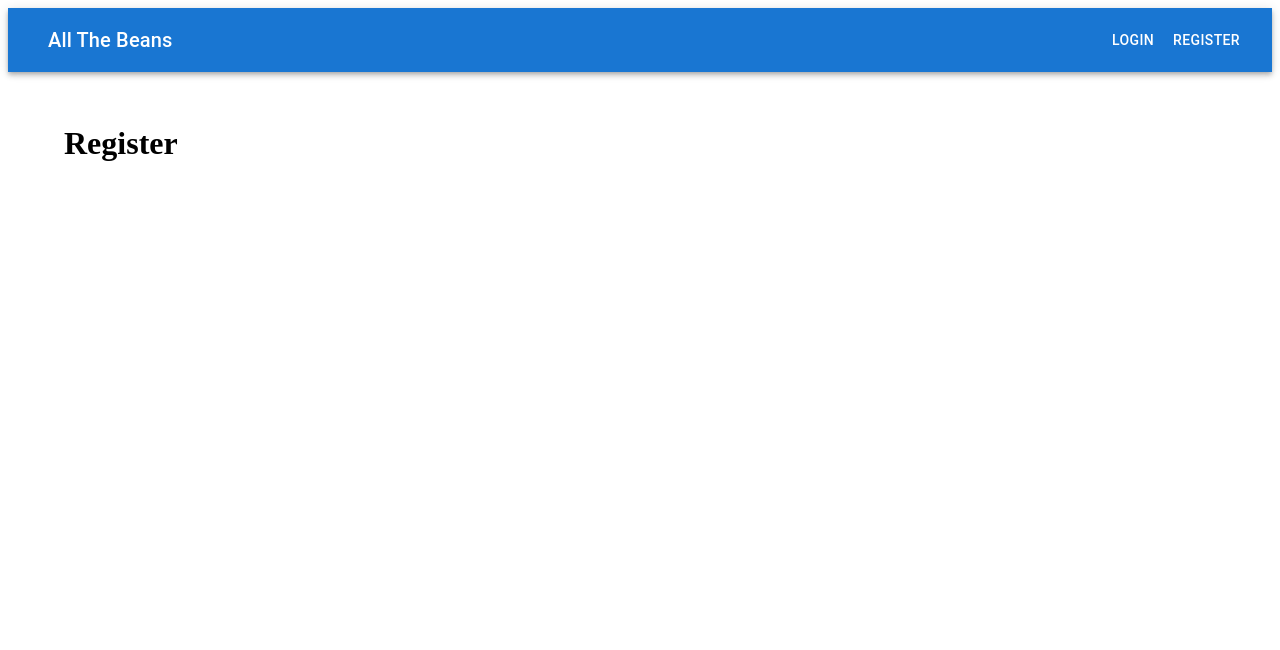
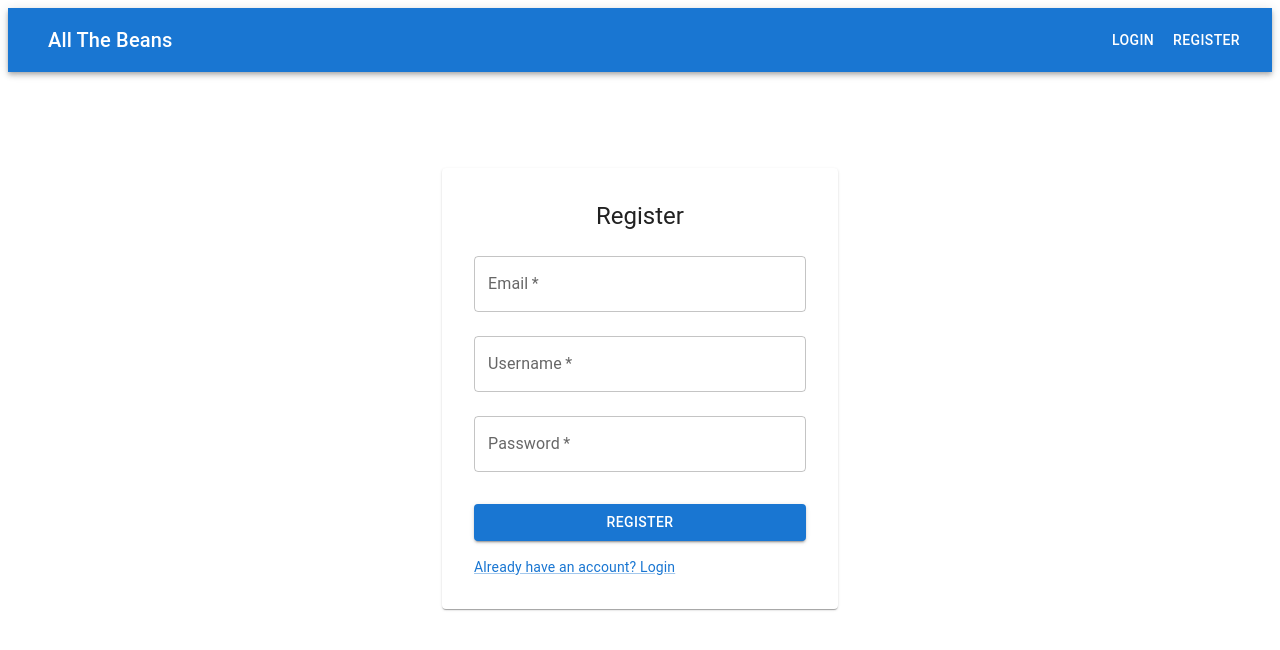
Before and after one commit to estonfle/AllTheBeans, a React (Vite) app in the folder AllTheBeans-Frontend/: page /register in a window 1280 px wide. Shown: the top 650 px of the page. Built offline with nearby package versions, Linux system fonts and the light colour scheme; some icons are missing.

Commit message:
Implement authentication context and update login/register pages

```diff
--- a/AllTheBeans-Frontend/src/App.tsx
+++ b/AllTheBeans-Frontend/src/App.tsx
@@ -1,4 +1,5 @@
 import { BrowserRouter, Routes, Route } from 'react-router-dom';
+import { AuthProvider } from './context/AuthContext';
 import Layout from './components/Layout';
 import HomePage from './pages/HomePage';
 import LoginPage from './pages/LoginPage';
@@ -6,6 +7,7 @@ import RegisterPage from './pages/RegisterPage';
 
 export default function App() {
   return (
+    <AuthProvider>
       <BrowserRouter>
         <Routes>
           <Route path="/" element={<Layout />}>
@@ -15,5 +17,6 @@ export default function App() {
           </Route>
         </Routes>
       </BrowserRouter>
+    </AuthProvider>
   );
 }
--- a/AllTheBeans-Frontend/src/components/Layout.tsx
+++ b/AllTheBeans-Frontend/src/components/Layout.tsx
@@ -1,8 +1,12 @@
 import { AppBar, Toolbar, Container, Typography, Button } from '@mui/material';
-import { Outlet, Link as RouterLink } from 'react-router-dom';
+import { Outlet, Link as RouterLink, useNavigate } from 'react-router-dom';
 import LocalCafeIcon from '@mui/icons-material/LocalCafe';
+import { useAuth } from '../context/AuthContext';
 
 export default function Layout() {
+    const { logout, user, isAuthenticated } = useAuth();
+    const navigate = useNavigate();
+
     return (
         <>
             <AppBar position="sticky">
@@ -12,8 +16,18 @@ export default function Layout() {
                         All The Beans
                     </Typography>
 
-                    <Button color="inherit" component={RouterLink} to="/login">Login</Button>
-                    <Button color="inherit" component={RouterLink} to="/register">Register</Button>
+                    {isAuthenticated ? (
+                        <>
+                            <Typography sx={{ mx: 2 }}>{user?.username}</Typography>
+                            <Button color="inherit" onClick={() => { logout(); navigate('/login'); }}>Logout</Button>
+                        </>
+                    ) : (
+                        <>
+                            <Button color="inherit" component={RouterLink} to="/login">Login</Button>
+                            <Button color="inherit" component={RouterLink} to="/register">Register</Button>
+                        </>
+                    )}
+
                 </Toolbar>
             </AppBar>
 
--- /dev/null
+++ b/AllTheBeans-Frontend/src/context/AuthContext.tsx
@@ -0,0 +1,75 @@
+import { createContext, useState, useEffect, useContext } from 'react';
+import type { ReactNode } from 'react';
+import { jwtDecode } from 'jwt-decode';
+
+interface User {
+    email: string;
+    username: string;
+}
+
+interface AuthContextType {
+    user: User | null;
+    token: string | null;
+    isAuthenticated: boolean;
+    login: (token: string, email: string) => void;
+    logout: () => void;
+}
+
+const AuthContext = createContext<AuthContextType | undefined>(undefined);
+
+export const AuthProvider = ({ children }: { children: ReactNode; }) => {
+    const [user, setUser] = useState<User | null>(null);
+    const [token, setToken] = useState<string | null>(localStorage.getItem('token'));
+
+    useEffect(() => {
+        if (token) {
+            try {
+                // 1. Check if token is expired
+                const decoded: any = jwtDecode(token);
+                const currentTime = Date.now() / 1000;
+
+                if (decoded.exp < currentTime) {
+                    // Token expired
+                    logout();
+                } else {
+                    // Token valid, restore user state
+                    setUser({
+                        email: decoded.sub || '',
+                        username: decoded.username || ''
+                    });
+                }
+            } catch (error) {
+                // Token is garbage/corrupted
+                logout();
+            }
+        }
+    }, [token]);
+
+    const login = (newToken: string, email: string) => {
+        localStorage.setItem('token', newToken);
+        setToken(newToken);
+        const decoded: any = jwtDecode(newToken);
+        setUser({
+            email: email,
+            username: decoded.username || ''
+        });
+    };
+
+    const logout = () => {
+        localStorage.removeItem('token');
+        setToken(null);
+        setUser(null);
+    };
+
+    return (
+        <AuthContext.Provider value={{ user, token, isAuthenticated: !!user, login, logout }}>
+            {children}
+        </AuthContext.Provider>
+    );
+};
+
+export const useAuth = () => {
+    const context = useContext(AuthContext);
+    if (!context) throw new Error('useAuth must be used within AuthProvider');
+    return context;
+};
--- a/AllTheBeans-Frontend/src/pages/LoginPage.tsx
+++ b/AllTheBeans-Frontend/src/pages/LoginPage.tsx
@@ -1,5 +1,35 @@
+import { useState } from 'react';
+import { Container, TextField, Button, Typography, Paper, Box, Link } from '@mui/material';
+import { Link as RouterLink, useNavigate } from 'react-router-dom';
+import { authApi } from '../api/auth';
+import { useAuth } from '../context/AuthContext';
+
 export default function LoginPage() {
+    const [email, setEmail] = useState('');
+    const [password, setPassword] = useState('');
+    const { login } = useAuth();
+    const navigate = useNavigate();
+
+    const handleSubmit = async (e: React.FormEvent) => {
+        e.preventDefault();
+        try {
+            const data = await authApi.login({ email, password });
+            login(data.token, data.email);
+            navigate('/');
+        } catch (err) { /* Handled globally */ }
+    };
+
     return (
-        <h1>Login</h1>
+        <Container maxWidth="xs" sx={{ mt: 8 }}>
+            <Paper sx={{ p: 4 }}>
+                <Typography variant="h5" align="center" gutterBottom>Sign In</Typography>
+                <Box component="form" onSubmit={handleSubmit}>
+                    <TextField fullWidth label="Email" margin="normal" required value={email} onChange={e => setEmail(e.target.value)} />
+                    <TextField fullWidth label="Password" type="password" margin="normal" required value={password} onChange={e => setPassword(e.target.value)} />
+                    <Button type="submit" fullWidth variant="contained" sx={{ mt: 3, mb: 2 }}>Sign In</Button>
+                    <Link component={RouterLink} to="/register" variant="body2">Don't have an account? Register</Link>
+                </Box>
+            </Paper>
+        </Container>
     );
 }
--- a/AllTheBeans-Frontend/src/pages/RegisterPage.tsx
+++ b/AllTheBeans-Frontend/src/pages/RegisterPage.tsx
@@ -1,5 +1,34 @@
+import { useState } from 'react';
+import { Container, TextField, Button, Typography, Paper, Box, Link } from '@mui/material';
+import { Link as RouterLink, useNavigate } from 'react-router-dom';
+import { authApi } from '../api/auth';
+
 export default function RegisterPage() {
+    const [email, setEmail] = useState('');
+    const [username, setUsername] = useState('');
+    const [password, setPassword] = useState('');
+    const navigate = useNavigate();
+
+    const handleSubmit = async (e: React.FormEvent) => {
+        e.preventDefault();
+        try {
+            await authApi.register({ email, username, password });
+            navigate('/login');
+        } catch (err) { /* Handled globally */ }
+    };
+
     return (
-        <h1>Register</h1>
+        <Container maxWidth="xs" sx={{ mt: 8 }}>
+            <Paper sx={{ p: 4 }}>
+                <Typography variant="h5" align="center" gutterBottom>Register</Typography>
+                <Box component="form" onSubmit={handleSubmit}>
+                    <TextField fullWidth label="Email" type="email" margin="normal" required value={email} onChange={e => setEmail(e.target.value)} />
+                    <TextField fullWidth label="Username" type="text" margin="normal" required value={username} onChange={e => setUsername(e.target.value)} />
+                    <TextField fullWidth label="Password" type="password" margin="normal" required value={password} onChange={e => setPassword(e.target.value)} />
+                    <Button type="submit" fullWidth variant="contained" sx={{ mt: 3, mb: 2 }}>Register</Button>
+                    <Link component={RouterLink} to="/login" variant="body2">Already have an account? Login</Link>
+                </Box>
+            </Paper>
+        </Container>
     );
 }
```
Also changed, not shown: 1 other file (tests, documents, lock files or other folders). Lines whose indentation alone changed are shown as unchanged.
